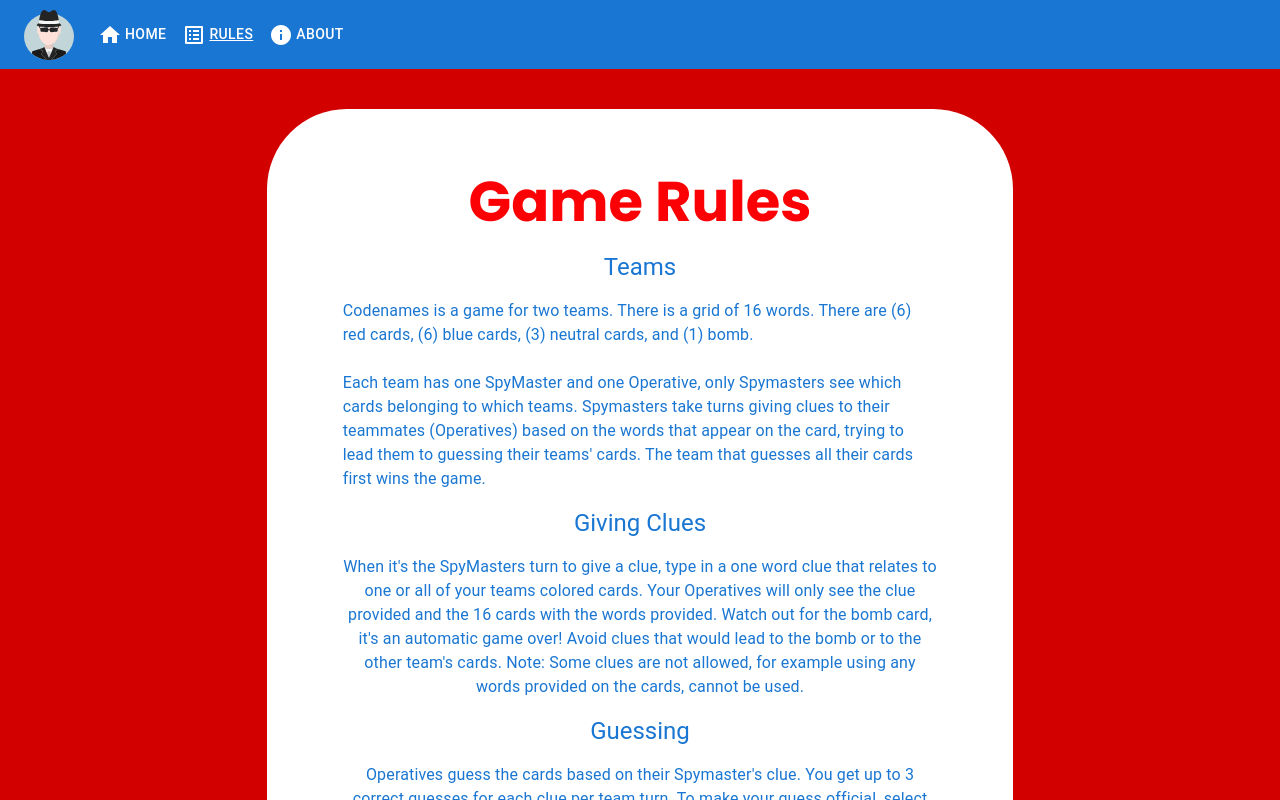
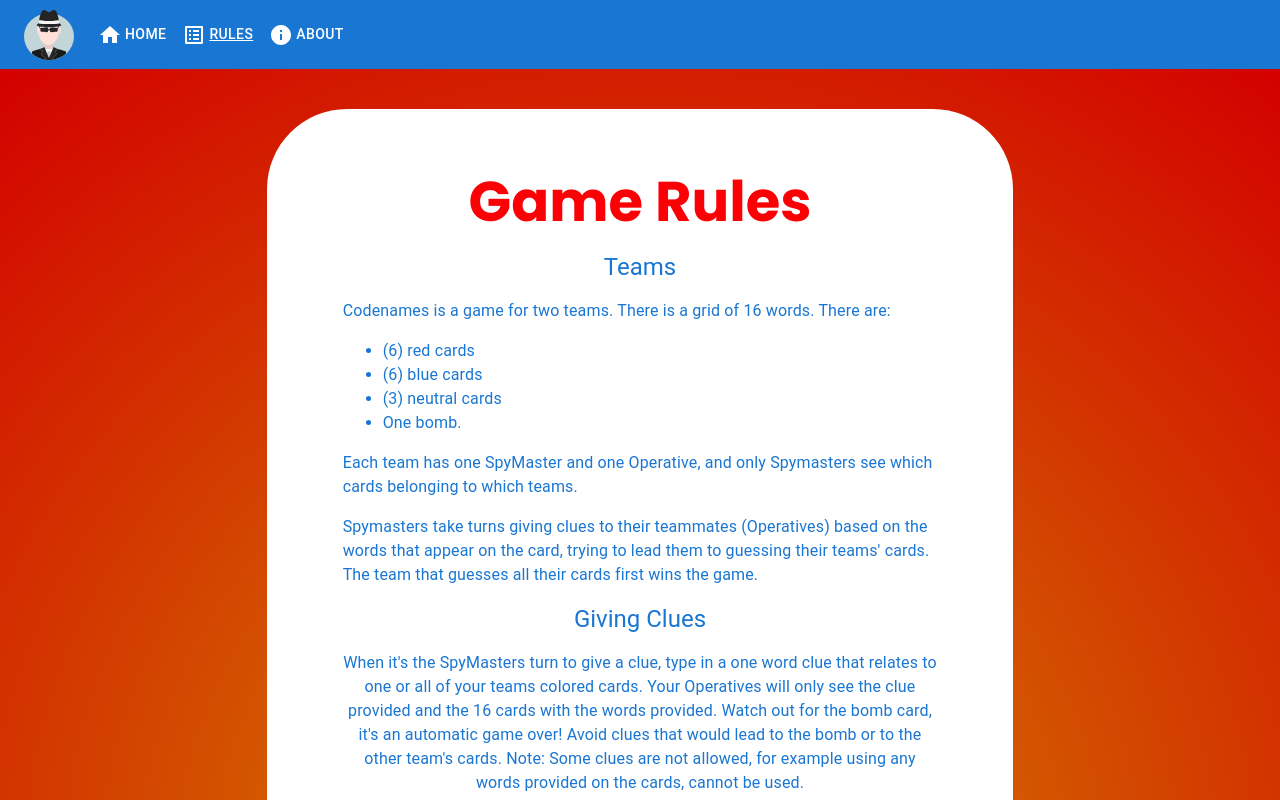
Before and after one commit to ZakRab/midland-spy-codes, a React (Create React App) app: page /rules in a window 1280 px wide. Shown: the top 800 px of the page. Built offline with nearby package versions, Linux system fonts and the light colour scheme.

Commit message:
More background color adjustments.

```diff
--- a/src/components/AboutPage/AboutPage.jsx
+++ b/src/components/AboutPage/AboutPage.jsx
@@ -18,7 +18,8 @@
 		<>
 			<Grid
 				mx={{
-					backgroundColor: "#d30000",
+					background:
+						"radial-gradient(circle, rgba(211,138,0,1) 0%, rgba(211,0,0,1) 72%, rgba(211,0,0,1) 73%)",
 					paddingY: "40px",
 				}}
 			>
--- a/src/components/RulesPage/RulesPage.jsx
+++ b/src/components/RulesPage/RulesPage.jsx
@@ -10,7 +10,8 @@
 				justifyContent="center"
 				alignItems="center"
 				sx={{
-					backgroundColor: "#d30000",
+					background:
+						"radial-gradient(circle, rgba(211,138,0,1) 0%, rgba(211,0,0,1) 100%)",
 					paddingY: "40px",
 					paddingX: "80px",
 				}}
@@ -42,15 +43,26 @@
 						Teams
 					</Typography>
 					<Typography variant="body1" ml={2} mr={2} align={"left"}>
-						Codenames is a game for two teams. There is a grid of 16 words.
-						There are (6) red cards, (6) blue cards, (3) neutral cards, and (1)
-						bomb. <br></br>
-						<br></br>Each team has one SpyMaster and one Operative, only
-						Spymasters see which cards belonging to which teams. Spymasters take
-						turns giving clues to their teammates (Operatives) based on the
-						words that appear on the card, trying to lead them to guessing their
-						teams' cards. The team that guesses all their cards first wins the
-						game.
+						<p>
+							Codenames is a game for two teams. There is a grid of 16 words.
+							There are:{" "}
+						</p>
+						<ul>
+							<li>(6) red cards</li>
+							<li>(6) blue cards</li>
+							<li>(3) neutral cards</li>
+							<li>One bomb. </li>
+						</ul>
+						<p>
+							Each team has one SpyMaster and one Operative, and only Spymasters
+							see which cards belonging to which teams.
+						</p>
+						<p>
+							Spymasters take turns giving clues to their teammates (Operatives)
+							based on the words that appear on the card, trying to lead them to
+							guessing their teams' cards. The team that guesses all their cards
+							first wins the game.
+						</p>
 					</Typography>
 
 					<Typography variant="h5" my={2} align={"center"}>
```
